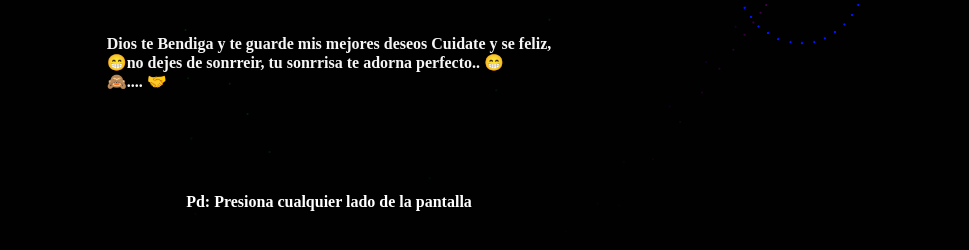
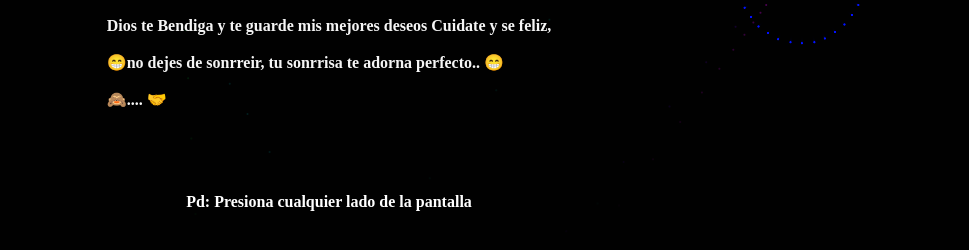
Before and after one commit to es97sty/Ali-Alison, a plain HTML site: page docs/index.html in a window 1280 px wide. Shown: the part 374-624 px from the top of the page, without its empty margins (311-1280 px from the left). Drawn offline with Linux system fonts and the light colour scheme; animation ran at ten frames a second.

Commit message:
Update index.html

```diff
--- a/docs/index.html
+++ b/docs/index.html
@@ -94,9 +94,9 @@
 
   <h1>Heyy, </h1>
   <h2> Hola Ali, &#128522;</h2>
-  <h6>Dios te Bendiga y te guarde mis mejores deseos Cuidate y se feliz, <br>&#128513;no dejes de sonrreir, tu sonrrisa te adorna perfecto.. &#128513;
+  <h6>Dios te Bendiga y te guarde mis mejores deseos Cuidate y se feliz, <br> <br> &#128513;no dejes de sonrreir, tu sonrrisa te adorna perfecto.. &#128513;
 
-  <br>&#128584;....  &#129309;</h6>
+  <br><br>&#128584;....  &#129309;</h6>
 
   <p>Pd: Presiona cualquier lado de la pantalla </p>
 <audio controls loop>
```
